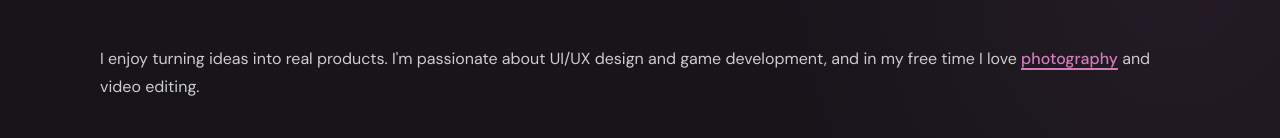
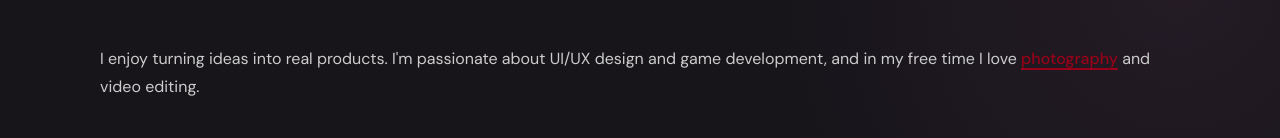
Before and after one commit to xinyijong/portfolio, a plain HTML site: page index.html in a window 1280 px wide. In both pictures the pointer is over the link "photography". Shown: the part 1016-1154 px from the top of the page. Drawn offline with Linux system fonts and the light colour scheme.

Commit message:
Update style.css

```diff
--- a/style.css
+++ b/style.css
@@ -2758,7 +2758,7 @@ a.back svg {
 }
 
     .gold-link:hover, .gold-link:focus-visible {
-        color: var(--pink);
+        color: var(--red);
     }
 
 /* "< Back to about" link above the gallery title */
```
